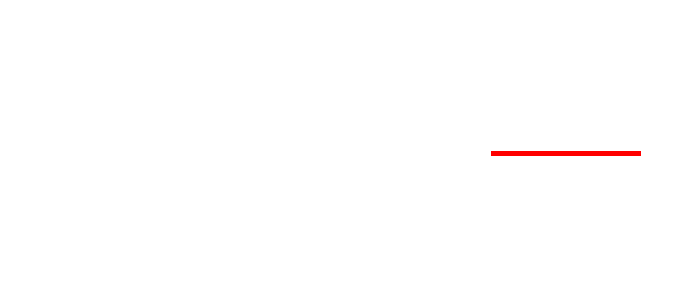
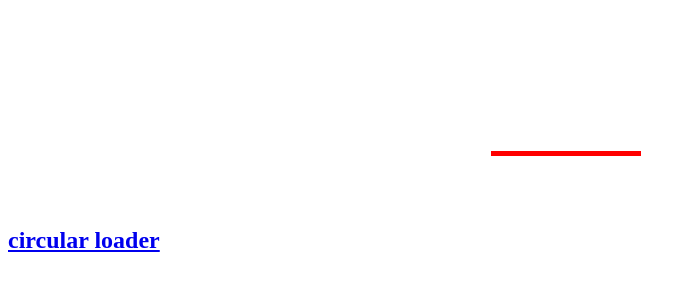
Before and after one commit to Manyakalra3/animationscss, a plain HTML site: page index.html in a window 1280 px wide. Shown: the whole page, without its empty margins (0-696 px from the left). Drawn offline with Linux system fonts and the light colour scheme.

Commit message:
Update index.html

```diff
--- a/index.html
+++ b/index.html
@@ -59,6 +59,7 @@
         <div class="load"></div>
 
     </div>
+  <h2><a href="circular.html">circular loader</a></h2>
 </body>
 
 </html>
```
